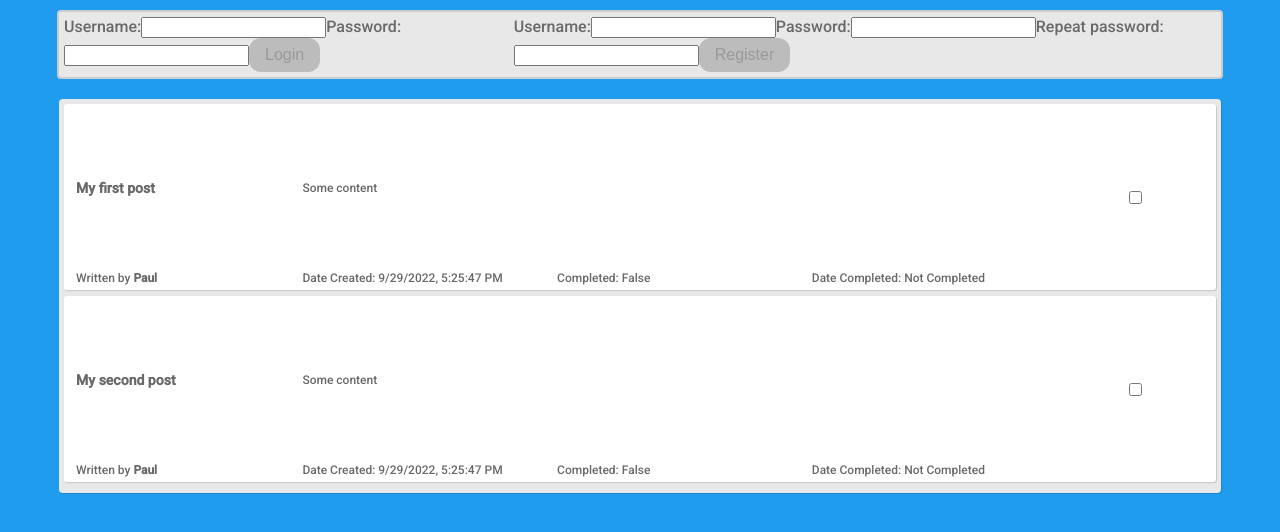
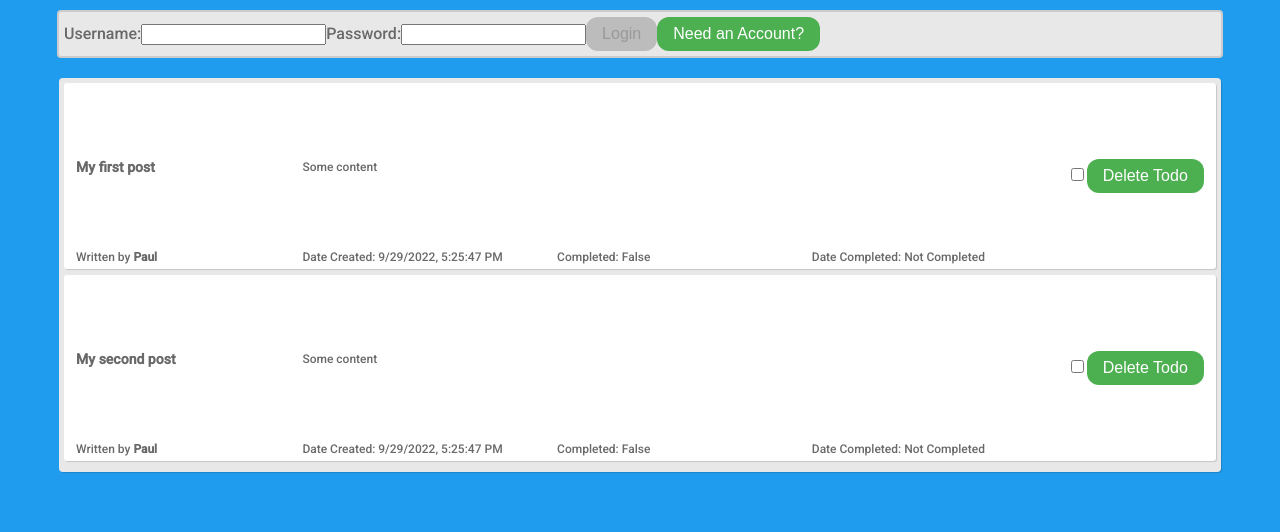
Before and after one commit to joezaksheske/Lab2, a React (Create React App) app: page / in a window 1280 px wide. Shown: the top 532 px of the page. Built offline with nearby package versions, Linux system fonts and the light colour scheme.

Commit message:
completed the delete todo functionality

```diff
--- a/src/reducers.js
+++ b/src/reducers.js
@@ -23,12 +23,14 @@ function todoReducer(state, action) {
         dateCompleted: action.dateCompleted,
       };
       return [newTodo, ...state];
-    case "UPDATE_TODO":
+    case "TOGGLE_TODO":
       return state.map((todo, i) => {
         if (todo.todoID === action.todoID) {
           return action;
         } else return todo;
       });
+    case "DELETE_TODO":
+      return state.filter(e => e.todoID !== action.todoID);
     default:
       return state;
   }
--- a/src/todo/Todo.js
+++ b/src/todo/Todo.js
@@ -1,8 +1,7 @@
-import { useState } from "react";
+// import { useState } from "react";
 export default function Todo({ todo, dispatch }) {
   return (
     <div className="todo">
-      {console.log(todo)}
       <div className="todo_Title_Container">
         <h3>{todo.title}</h3>
       </div>
@@ -26,7 +25,7 @@ export default function Todo({ todo, dispatch }) {
           onChange={(e) => {
             dispatch({
               ...todo,
-              type: "UPDATE_TODO",
+              type: "TOGGLE_TODO",
               completed: e.currentTarget.checked,
               dateCompleted: e.currentTarget.checked
                 ? new Date().toLocaleString()
@@ -34,6 +33,13 @@ export default function Todo({ todo, dispatch }) {
             });
           }}
         ></input>
+        <button
+           onClick={(e) => {
+             dispatch({type:"DELETE_TODO", ...todo})
+           }}
+         >
+           Delete Todo
+         </button>
       </div>
     </div>
   );
--- a/src/todo/TodoList.js
+++ b/src/todo/TodoList.js
@@ -3,6 +3,7 @@ import Todo from "./Todo";
 export default function TodoList({ todos = [], dispatch }) {
   return (
     <div>
+      {console.log(todos)}
       {todos.map((todo) => (
         <Todo todo={todo} key={todo.todoID} dispatch={dispatch} />
       ))}
--- a/src/user/UserBar.js
+++ b/src/user/UserBar.js
@@ -1,11 +1,11 @@
-// import { useState } from "react";
+import { useState } from "react";
 
 import Login from "./Login";
 import Logout from "./Logout";
 import Register from "./Register";
 
 export default function UserBar({ user, dispatch }) {
-  // const [existingUser, setExistingUser] = useState(true);
+  const [existingUser, setExistingUser] = useState(true);
   if (user) {
     return (
       <div className="wrapper_UserBar">
@@ -15,9 +15,21 @@ export default function UserBar({ user, dispatch }) {
   } else {
     return (
       <div className="wrapper_UserBar">
-        <Login dispatch={dispatch} />
-        <Register dispatch={dispatch} />
-      </div>
+         {existingUser ? (
+           <Login dispatch={dispatch} />
+         ) : (
+           <Register dispatch={dispatch} />
+         )}
+         <button
+           className="userBar_Button_Container"
+           onClick={(e) => {
+             e.preventDefault();
+             setExistingUser(!existingUser);
+           }}
+         >
+           {existingUser ? "Need an Account?" : "Have an Account?"}
+         </button>
+       </div>
     );
   }
 }
```
